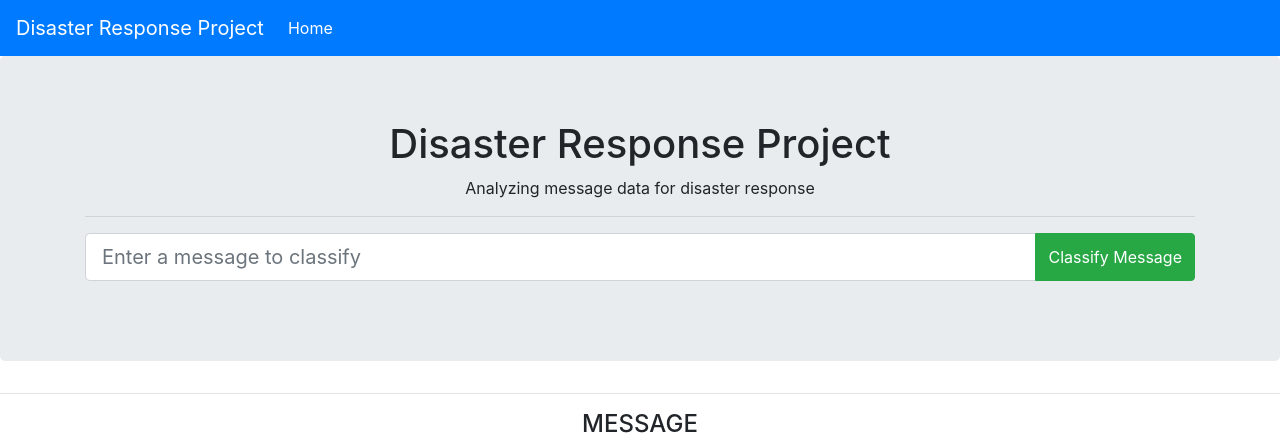
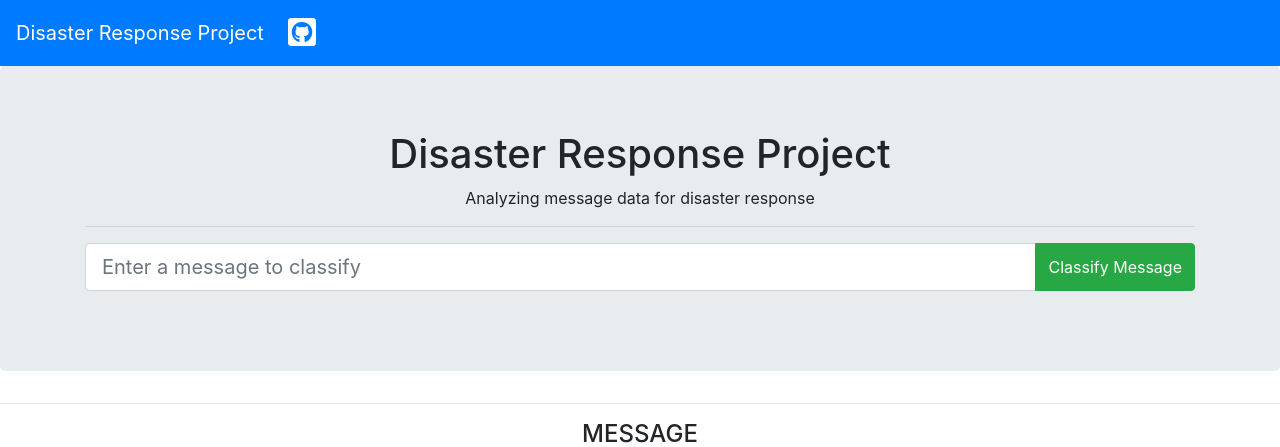
Before and after one commit to max87-arch/disaster-reponses-project, a Flask app: template app/templates/go.html in a window 1280 px wide. Shown: the top 447 px of the page. Run offline with Flask 2, Linux system fonts and the light colour scheme; the template is opened without the code that fills it, so the values that code supplies are empty; parts of the project's set-up code (start-up, migrations or seed data) failed here and were passed over; some libraries are stand-ins or nearby versions.

Commit message:
Add github link and remove a wrong dependency

```diff
--- a/app/predicts/__init__.py
+++ b/app/predicts/__init__.py
@@ -1,3 +1,4 @@
 from predicts.model import get_model
+from misc.utils import tokenize
 
 disaster_model = get_model()
--- a/app/predicts/categories.py
+++ b/app/predicts/categories.py
@@ -1,5 +1,6 @@
 from data import disasters as df
 from predicts import disaster_model as model
+
 
 def predict_categories(query):
     """
--- a/app/templates/master.html
+++ b/app/templates/master.html
@@ -7,6 +7,7 @@
 
     <title>Disasters</title>
 
+    <link rel="stylesheet" href="https://cdnjs.cloudflare.com/ajax/libs/font-awesome/5.14.0/css/all.min.css">
     <link rel="stylesheet" href="https://stackpath.bootstrapcdn.com/bootstrap/4.5.0/css/bootstrap.min.css"
           integrity="sha384-9aIt2nRpC12Uk9gS9baDl411NQApFmC26EwAOH8WgZl5MYYxFfc+NcPb1dKGj7Sk" crossorigin="anonymous">
 
@@ -36,7 +37,7 @@
     <div class="collapse navbar-collapse" id="navbarSupportedContent">
         <ul class="navbar-nav mr-auto">
             <li class="nav-item active">
-                <a class="nav-link" href="#">Home <span class="sr-only">(current)</span></a>
+                <a class="nav-link" href="https://github.com/max87-arch/disaster-responses-project" title="Github" target="_blank"><span class="fab fa-github-square fa-2x"></span> <span class="sr-only">Github</span></a>
             </li>
         </ul>
     </div>
```
Also changed, not shown: README.md.
